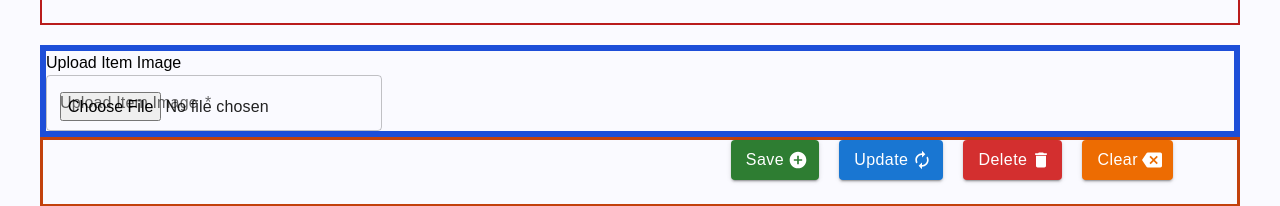
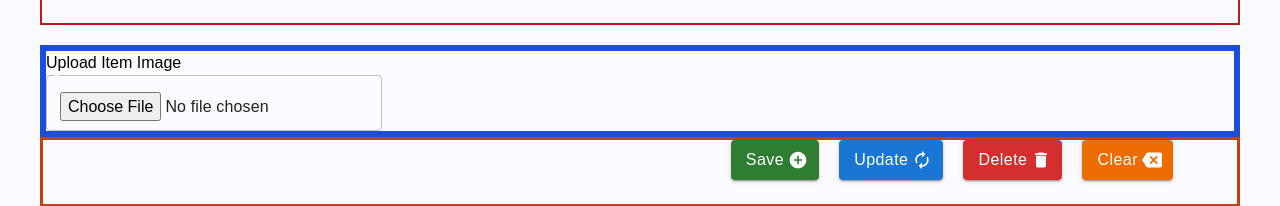
Before and after one commit to AshanSandeep06/Food-Shop-System, a React (Create React App) app in the folder frontend/: page /manage_item in a window 1280 px wide. Shown: the part 400-606 px from the top of the page. Built offline with nearby package versions, Linux system fonts and the light colour scheme.

Commit message:
Content Updated in ManageItem Component

```diff
--- a/frontend/src/pages/ManageItem/ManageItem.tsx
+++ b/frontend/src/pages/ManageItem/ManageItem.tsx
@@ -150,11 +150,9 @@ const ManageItem = () => {
           <label>Upload Item Image</label>
           <img id="itemImage" className="max-w-[100%] h-auto" />
           <TextField
-            label="Upload Item Image"
             type="file"
             variant="outlined"
             name="itemImageChooser"
-            placeholder="Upload Item Image"
             required
           />
         </div>
```
